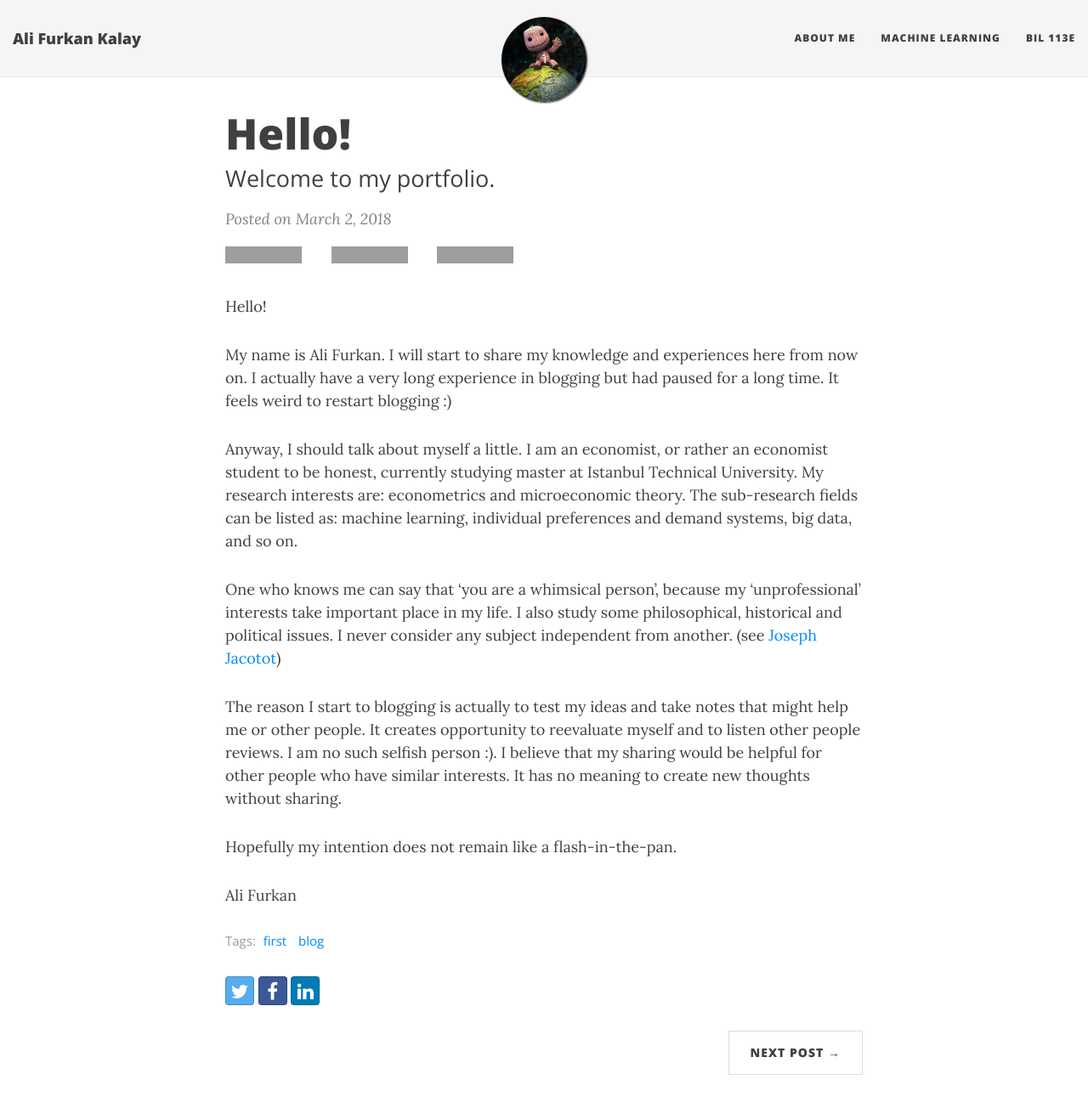
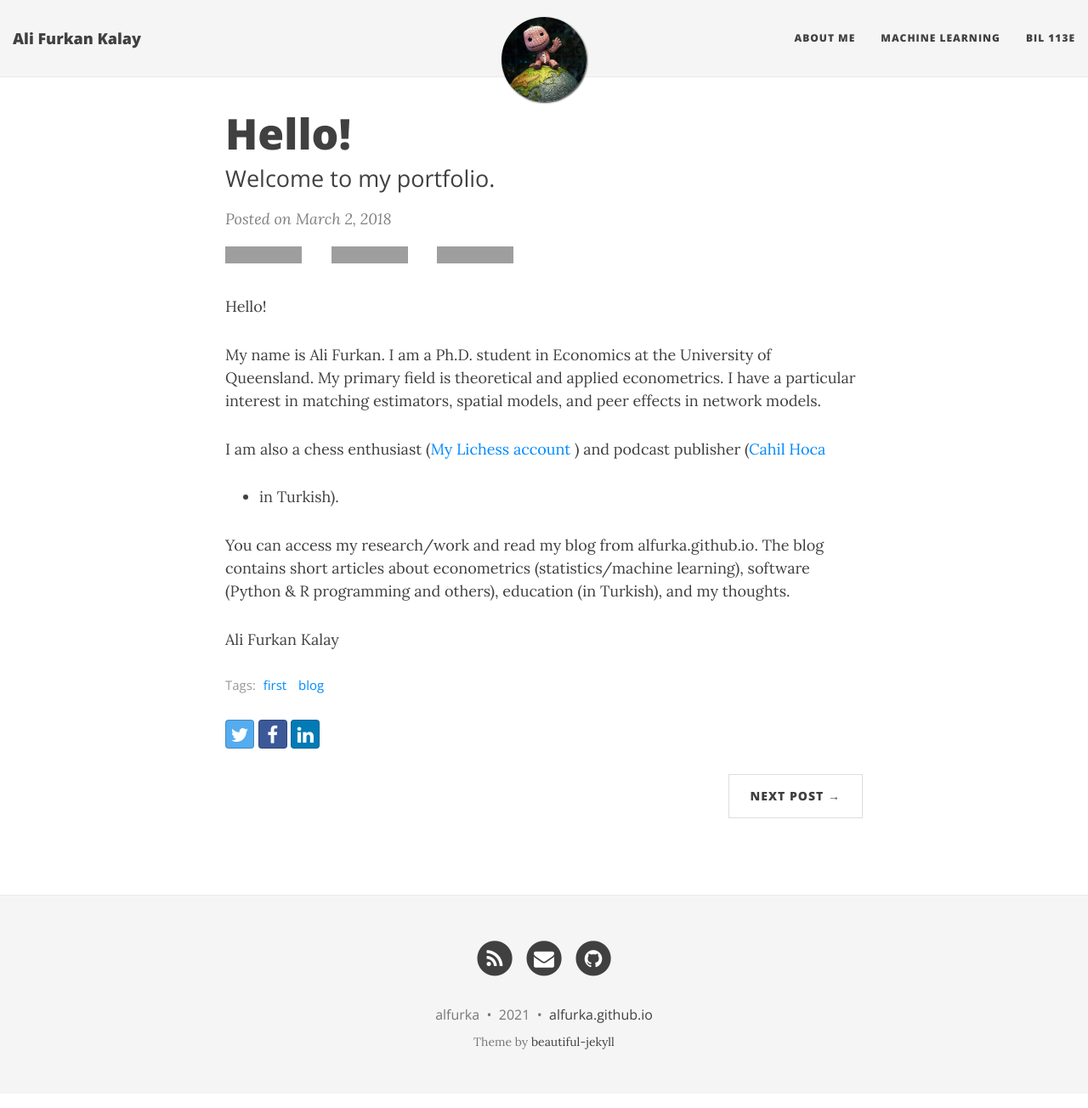
Before and after one commit to alfurka/alfurka.github.io, a Jekyll site: the page built from _posts/2018-03-02-first-post.md, in a window 1280 px wide and 1400 px high. Shown: the top 1304 px of the window at 85% size. Built offline with Jekyll 4.4.1, drawn with Linux system fonts in a browser that asks for light colours; nearby versions of some CDN libraries; grey boxes are pictures that could not be loaded.

Commit message:
about me update

```diff
--- a/_posts/2018-03-02-first-post.md
+++ b/_posts/2018-03-02-first-post.md
@@ -11,14 +11,12 @@ lang: en
 
 Hello!
 
-My name is Ali Furkan. I will start to share my knowledge and experiences here from now on. I actually have a very long experience in blogging but had paused for a long time. It feels weird to restart blogging :)
+My name is Ali Furkan. I am a Ph.D. student in Economics at the University of Queensland. My primary field is theoretical and applied econometrics. I have a particular interest in matching estimators, spatial models, and peer effects in network models.
 
-Anyway, I should talk about myself a little. I am an economist, or rather an economist student to be honest, currently studying master at Istanbul Technical University. My research interests are: econometrics and microeconomic theory. The sub-research fields can be listed as: machine learning, individual preferences and demand systems, big data, and so on.
+I am also a chess enthusiast ([My Lichess account](https://lichess.org/@/alfurka/perf/rapid)
+) and podcast publisher ([Cahil Hoca](https://cahilhoca.com/)
+- in Turkish).
 
-One who knows me can say that 'you are a whimsical person', because my 'unprofessional' interests take important place in my life. I also study some  philosophical, historical and political issues. I never consider any subject independent from another. (see [Joseph Jacotot](https://www.google.com.tr/search?q=joseph+jacotot&oq=joseph+jacotot&aqs=chrome..69i57j0l5.2593j0j7&sourceid=chrome&ie=UTF-8))
+You can access my research/work and read my blog from alfurka.github.io. The blog contains short articles about econometrics (statistics/machine learning), software (Python & R programming and others), education (in Turkish), and my thoughts.
 
-The reason I start to blogging is actually to test my ideas and take notes that might help me or other people. It creates opportunity to reevaluate myself and to listen other people reviews. I am no such selfish person :). I believe that my sharing would be helpful for other people who have similar interests. It has no meaning to create new thoughts without sharing.
-
-Hopefully my intention does not remain like a flash-in-the-pan.
-
-Ali Furkan
+Ali Furkan Kalay
```
